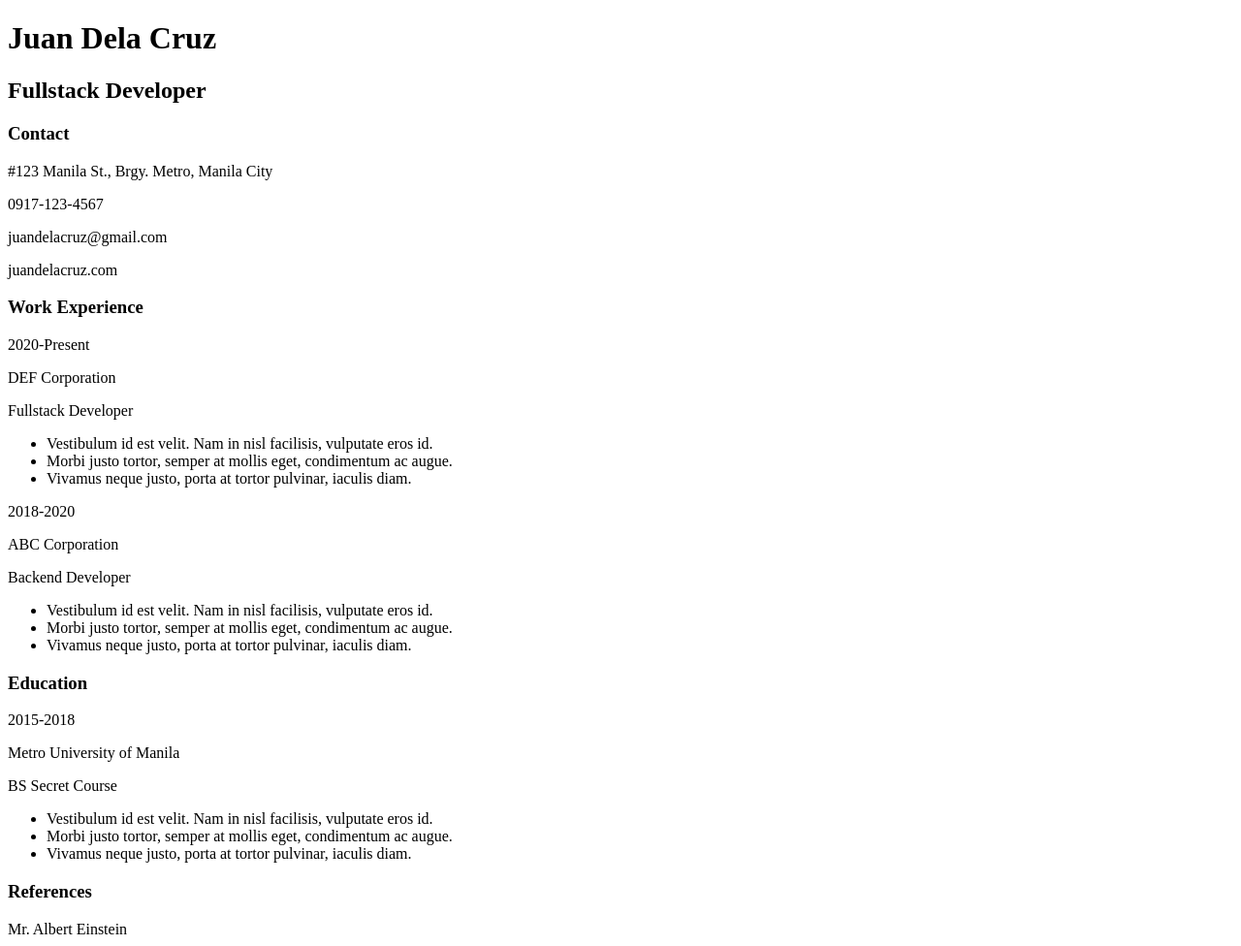
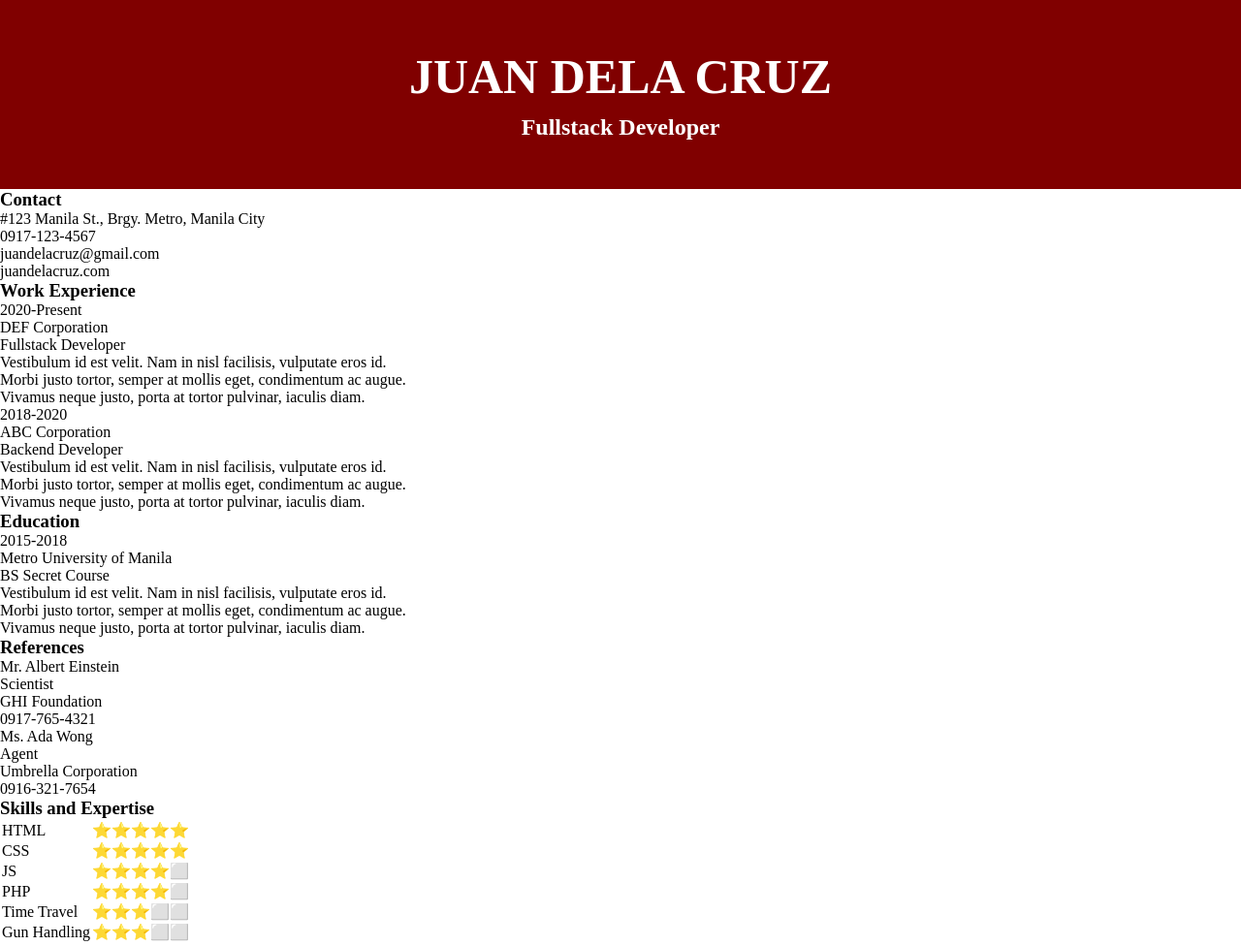
Before and after one commit to marvinisaac/bootcamp, a plain HTML site: page example/resume/index.html in a window 1280 px wide. Shown: the top 976 px of the page at 97% size. Drawn offline with Linux system fonts and the light colour scheme.

Commit message:
:construction: Resume :: Add CSS to header section

```diff
--- a/example/resume/index.html
+++ b/example/resume/index.html
@@ -2,10 +2,13 @@
 <html>
     <head>
         <title>My Resume</title>
+        <link rel="stylesheet" href="style.css">
     </head>
     <body>
-        <h1>Juan Dela Cruz</h1>
-        <h2>Fullstack Developer</h2>
+        <div id="header">
+            <h1>Juan Dela Cruz</h1>
+            <h2>Fullstack Developer</h2>
+        </div>
 
         <h3>Contact</h3>
         <p>#123 Manila St., Brgy. Metro, Manila City</p>
--- /dev/null
+++ b/example/resume/style.css
@@ -0,0 +1,18 @@
+* {
+    box-sizing: border-box;
+    margin: 0;
+    padding: 0;
+}
+
+#header {
+    background: maroon;
+    color: white;
+    padding: 50px 0;
+    text-align: center;
+}
+
+#header h1 {
+    font-size: 50px;
+    margin-bottom: 10px;
+    text-transform: uppercase;
+}
```
